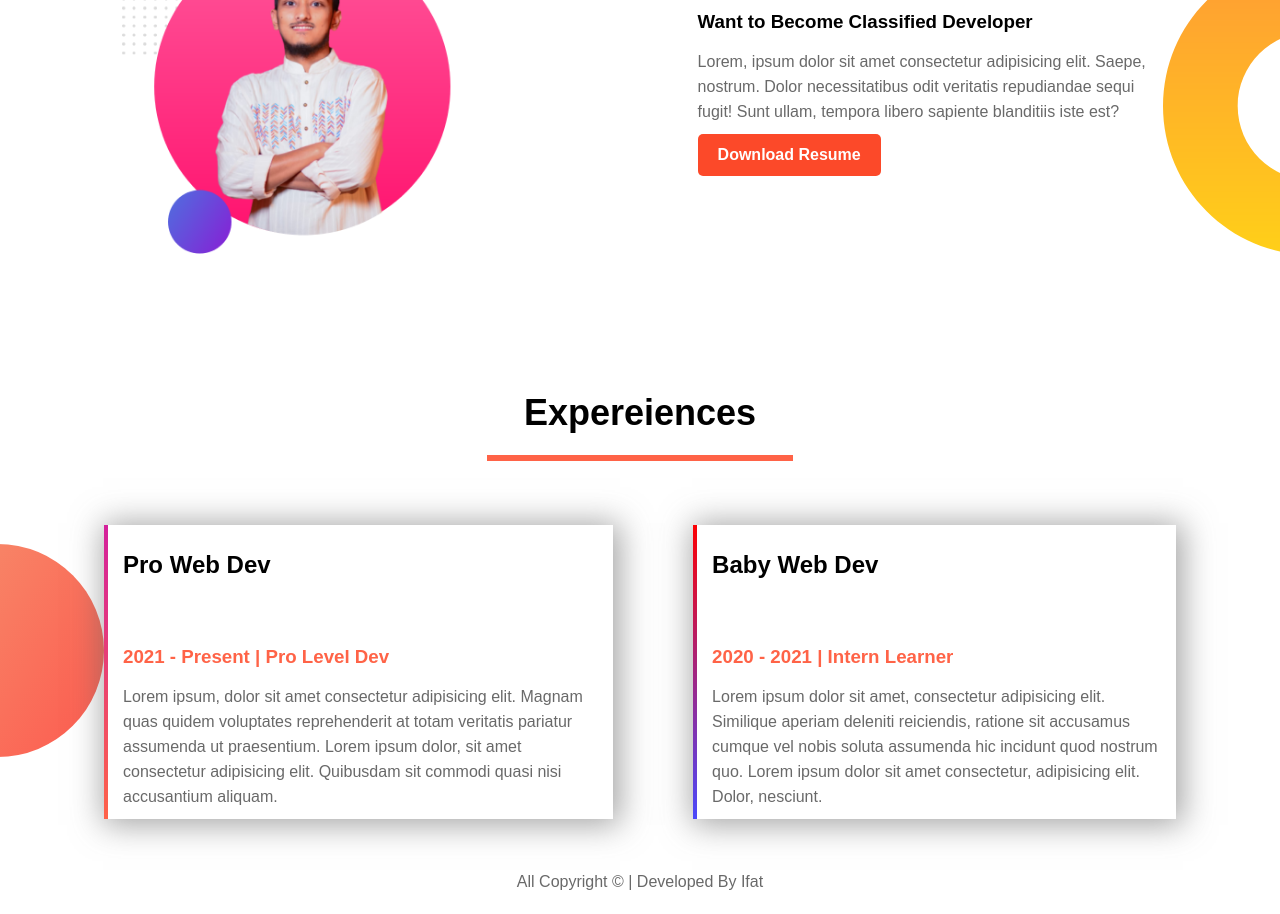
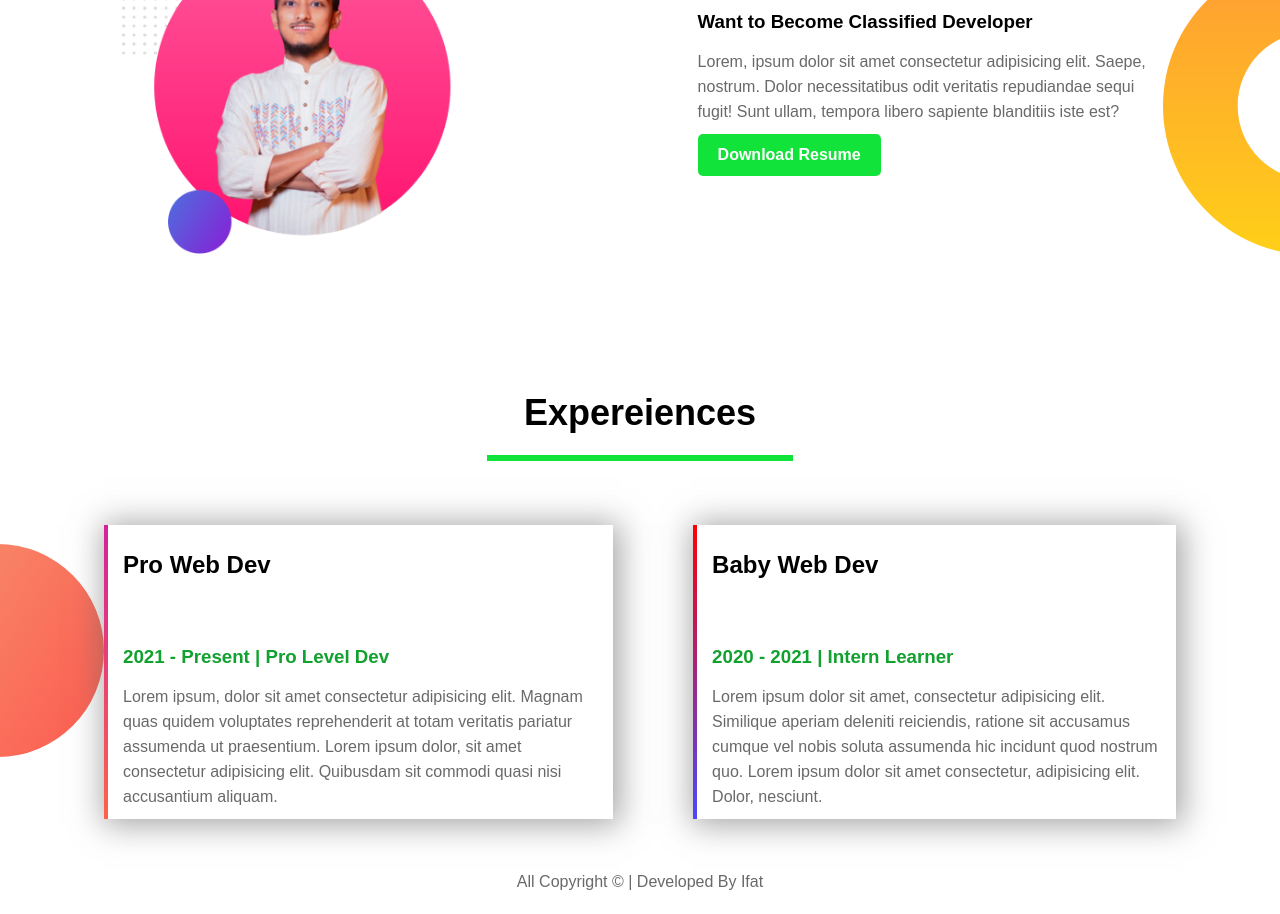
Before and after one commit to iftakharul-islam/web-portfilio, a plain HTML site: page index.html in a window 1280 px wide. Shown: the part 737-1651 px from the top of the page. Drawn offline with Linux system fonts and the light colour scheme.

Commit message:
Changed new branch for git pages

```diff
--- a/css/style.css
+++ b/css/style.css
@@ -30,7 +30,7 @@ body{
     font-size: 48px;
 }
 .name-highlight{
-    color:orange;
+    color:#11e33a;
 }
 .left-side,
 .right-side{
@@ -45,7 +45,7 @@ body{
 .cta-button{
     text-decoration: none;
     padding: 12px 20px;
-    background:rgb(252, 73, 41);
+    background:#11e33a;
     color: white;
     font-weight: bold;
     margin-top: 10px;
@@ -106,7 +106,7 @@ p{
     width: 300px;
     padding: 3px;
     margin-top: 5px;
-    background: tomato;
+    background: #11e33a;
    margin-bottom: 38px;
 
 }
@@ -121,7 +121,7 @@ p{
     margin: 10px 40px;
 }
 .exp-highlight{
-    color: tomato;
+    color: #11a12e;
     margin-top: 35px;
 }
 .exp1{
```
